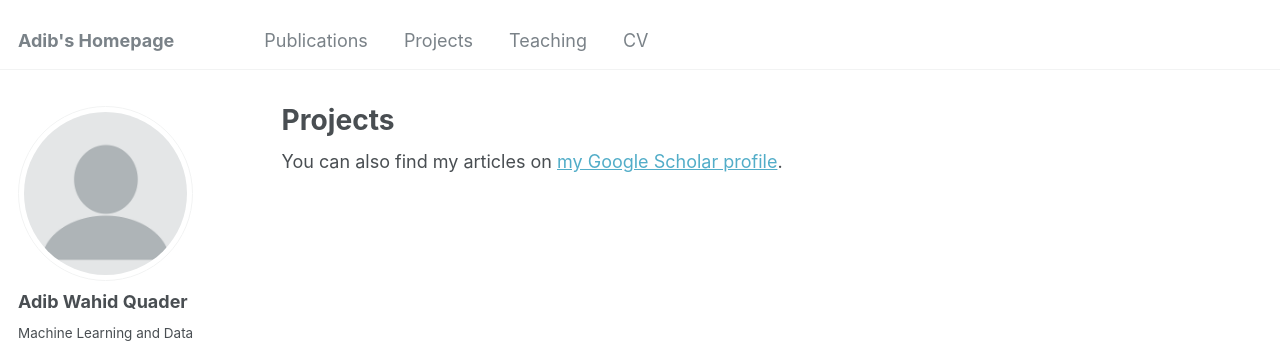
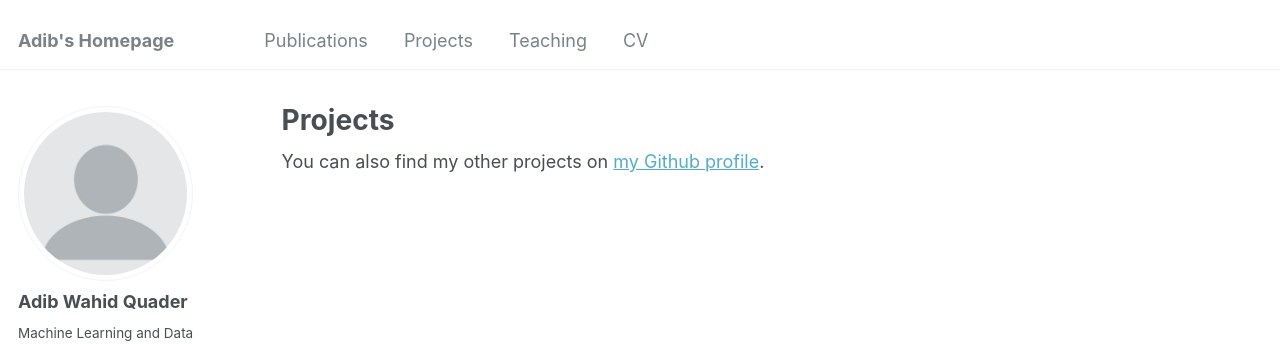
Before and after one commit to Aveiro11/Adib.github.io, a Jekyll site: the page built from _pages/projects.md, in a window 1280 px wide. Shown: the top 344 px of the page. Built offline with Jekyll 4.4.1, drawn with Linux system fonts in a browser that asks for light colours; some web fonts are replaced.

Commit message:
Update projects.md

```diff
--- a/_pages/projects.md
+++ b/_pages/projects.md
@@ -5,8 +5,8 @@ permalink: /projects/
 author_profile: true
 ---
 
-{% if site.author.googlescholar %}
-  <div class="wordwrap">You can also find my articles on <a href="{{site.author.googlescholar}}">my Google Scholar profile</a>.</div>
+{% if site.author.github %}
+  <div class="wordwrap">You can also find my other projects on <a href="{{site.author.github}}">my Github profile</a>.</div>
 {% endif %}
 
 {% include base_path %}
```
